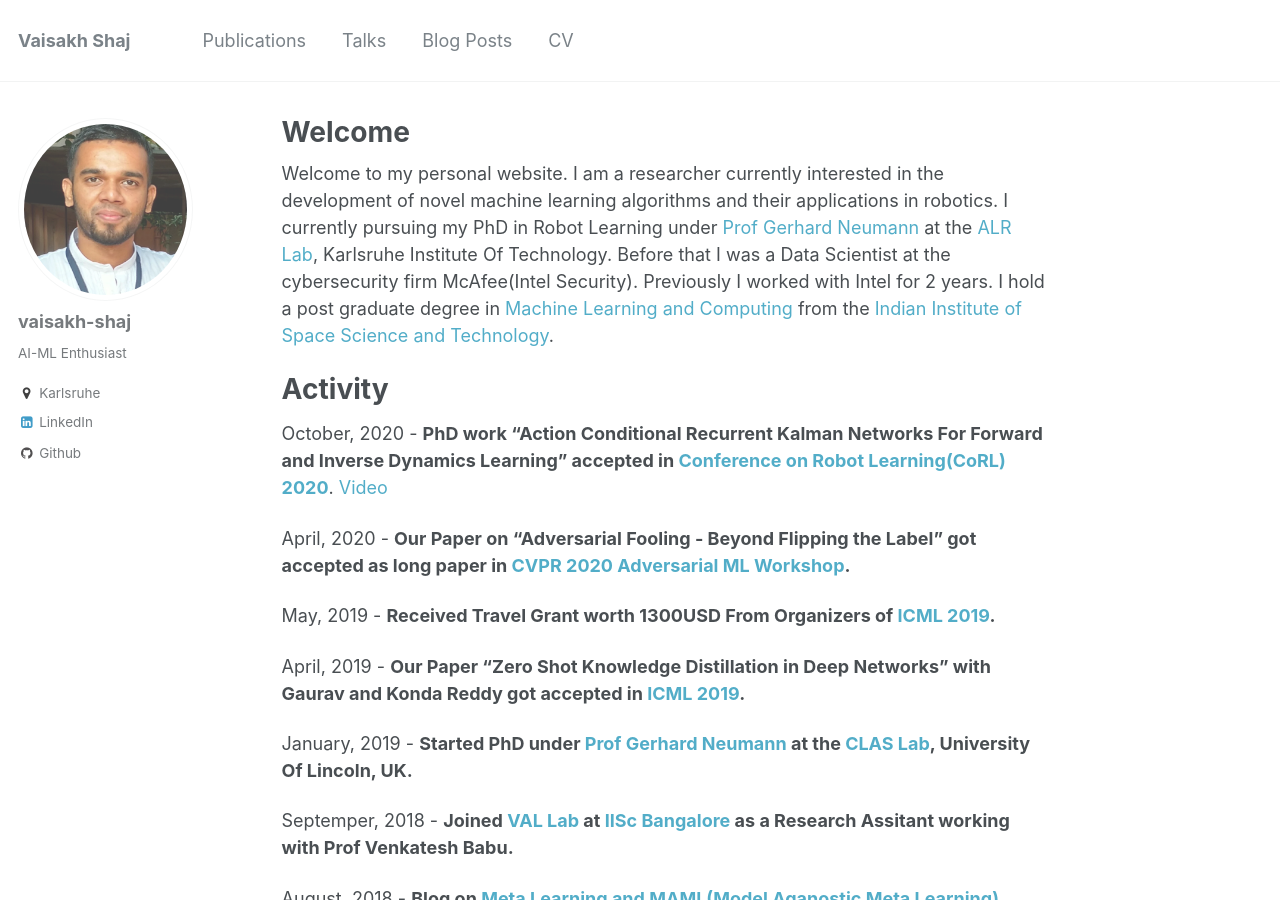
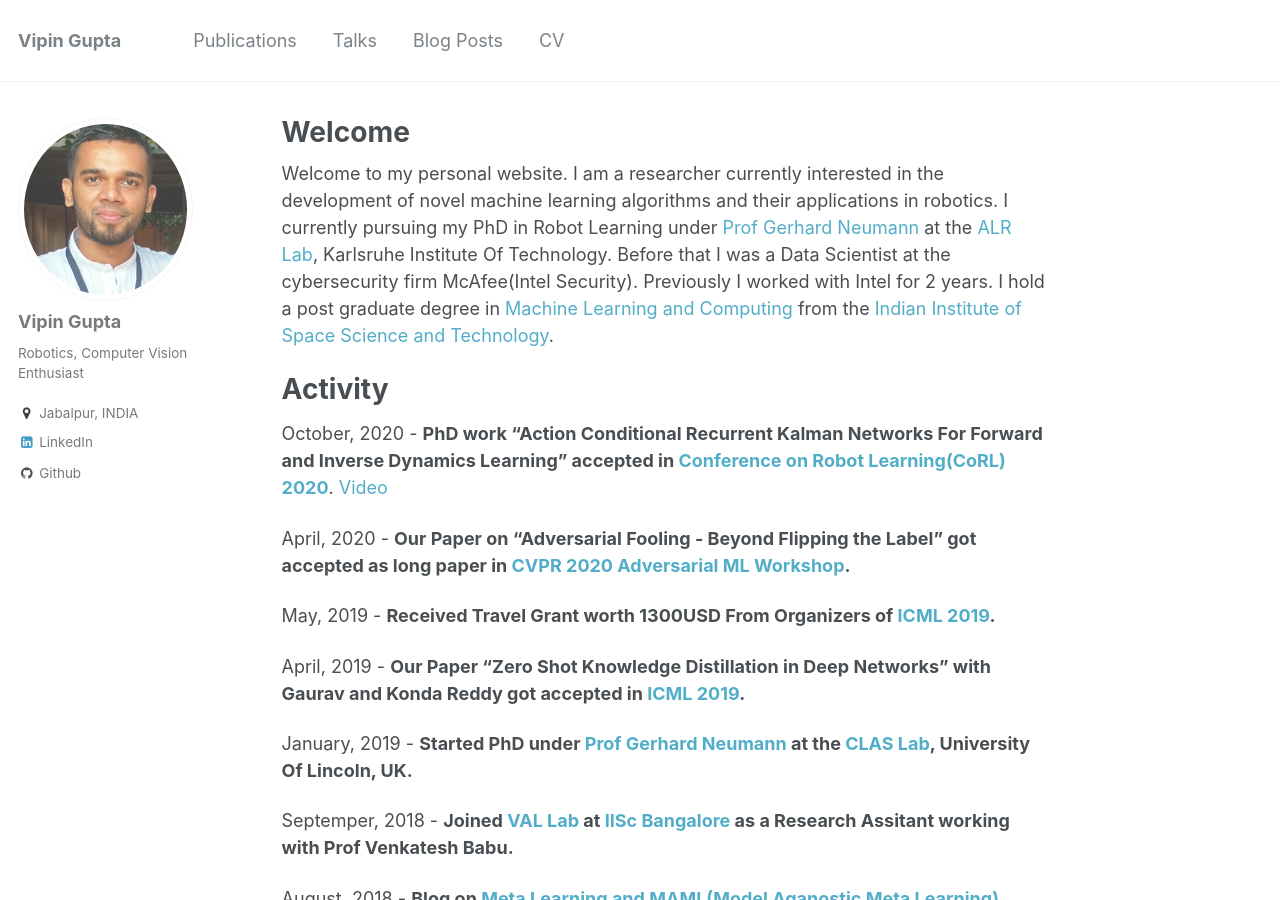
Before and after one commit to vipingupta1907/vipingupta1907.github.io, a Jekyll site: the page built from _pages/about.md, in a window 1280 px wide and 900 px high. Built offline with Jekyll 4.4.1, drawn with Linux system fonts in a browser that asks for light colours.

Commit message:
Update _config.yml

```diff
--- a/_config.yml
+++ b/_config.yml
@@ -7,13 +7,13 @@
 
 # Site Settings
 locale                   : "en-US"
-title                    : "Vaisakh Shaj"
+title                    : "Vipin Gupta"
 title_separator          : "-"
 name                     : &name "Your Name"
 description              : &description "personal description"
-url                      : https://vaisakh-shaj.github.io # the base hostname & protocol for your site e.g. "https://mmistakes.github.io"
+url                      : https://vipingupta1907.github.io # the base hostname & protocol for your site e.g. "https://mmistakes.github.io"
 baseurl                  : "" # the subpath of your site, e.g. "/blog"
-repository               : "vaisakh-shaj/vaisakh-shaj.github.io"
+repository               : "vipingupta1907/vipingupta1907.github.io"
 teaser                   :  # filename of teaser fallback teaser image placed in /images/, .e.g. "500x300.png"
 breadcrumbs              : false # true, false (default)
 words_per_minute         : 160
@@ -78,10 +78,10 @@ analytics:
 
 # Site Author
 author:
-  name             : "vaisakh-shaj"
+  name             : "Vipin Gupta"
   avatar           : "avatar.png"
-  bio              : "AI-ML Enthusiast"
-  location         : "Karlsruhe"
+  bio              : "Robotics, Computer Vision Enthusiast"
+  location         : "Jabalpur, INDIA"
   employer         :
   googlescholar    :
   email            :
@@ -92,12 +92,12 @@ author:
   flickr           :
   facebook         :
   foursquare       :
-  github           : "vaisakh-shaj"
+  github           : "vipingupta1907"
   google_plus      :
   keybase          :
   instagram        :
   lastfm           :
-  linkedin         : https://www.linkedin.com/in/vaisakh-shaj-80ba9b49/
+  linkedin         : https://www.linkedin.com/in/vipingupta1907/
   orcid            :
   pinterest        :
   soundcloud       :
```
